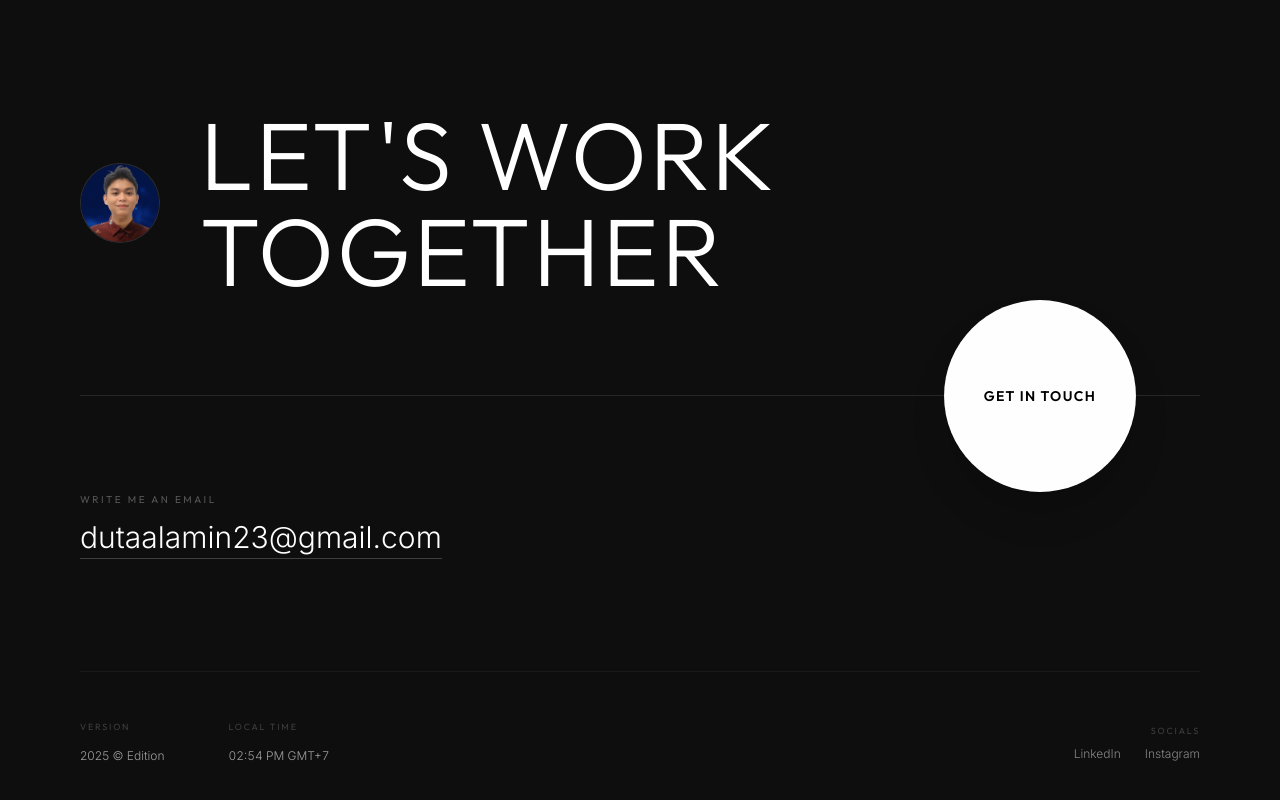
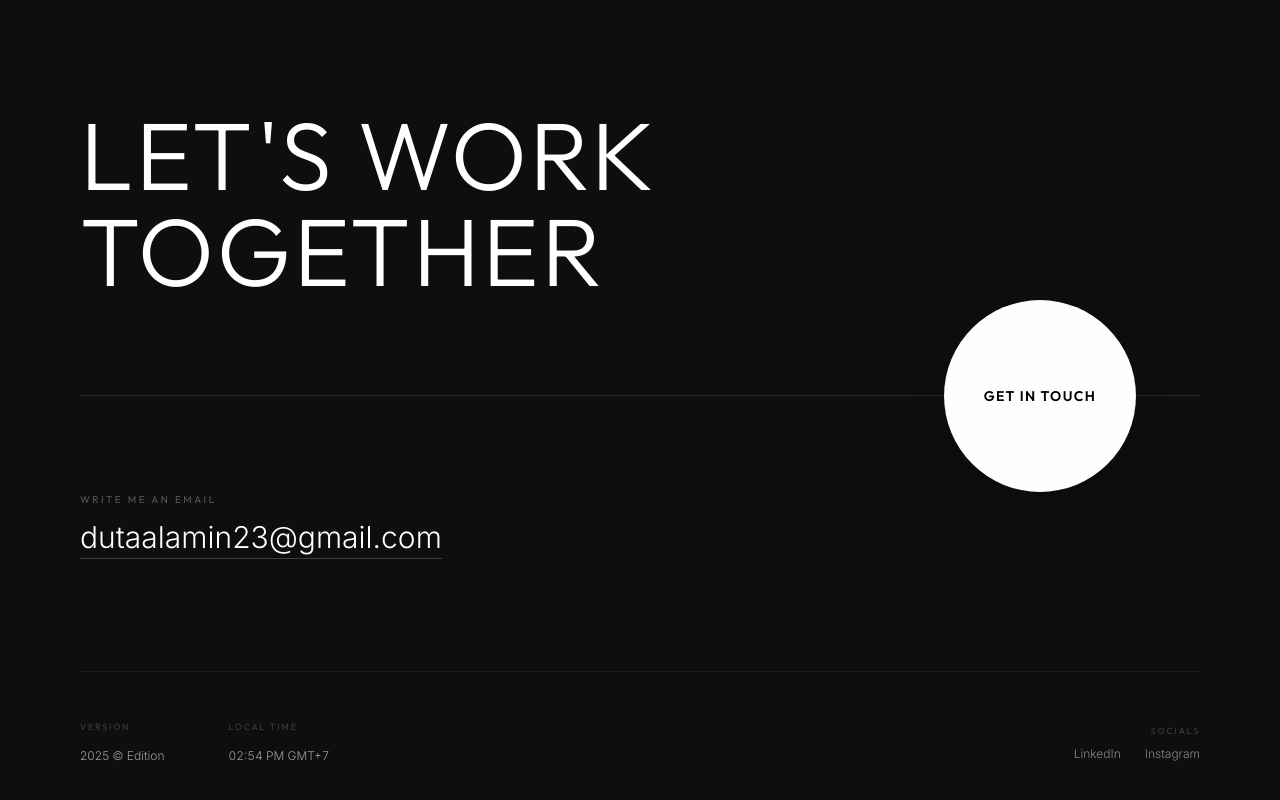
Before and after one commit to dutaalamin/duta, a React (Vite) app: page / in a window 1280 px wide. Shown: the part 4373-5173 px from the top of the page. Built offline with nearby package versions, Linux system fonts and the light colour scheme.

Commit message:
Remove avatar from Contact section

```diff
--- a/src/components/Contact.jsx
+++ b/src/components/Contact.jsx
@@ -38,12 +38,8 @@ export default function Contact() {
       {/* Container matching Dennis Snellenberg style */}
       <div className="max-w-7xl mx-auto relative">
 
-        {/* Header Block with Avatar and Heading */}
+        {/* Header Block with Heading */}
         <div className="flex flex-col md:flex-row md:items-center gap-6 md:gap-10 mb-16 relative">
-          <div className="w-16 h-16 md:w-20 md:h-20 rounded-full bg-[#161616] border border-white/10 flex items-center justify-center overflow-hidden shrink-0">
-            <img src="/images/duta.png" alt="Duta Alamin" className="w-full h-full object-cover" />
-          </div>
-
           <div className="flex items-end justify-between w-full">
             <h2 className="font-display text-4xl sm:text-6xl lg:text-8xl font-light text-white leading-none tracking-wide uppercase">
               Let's work
```
